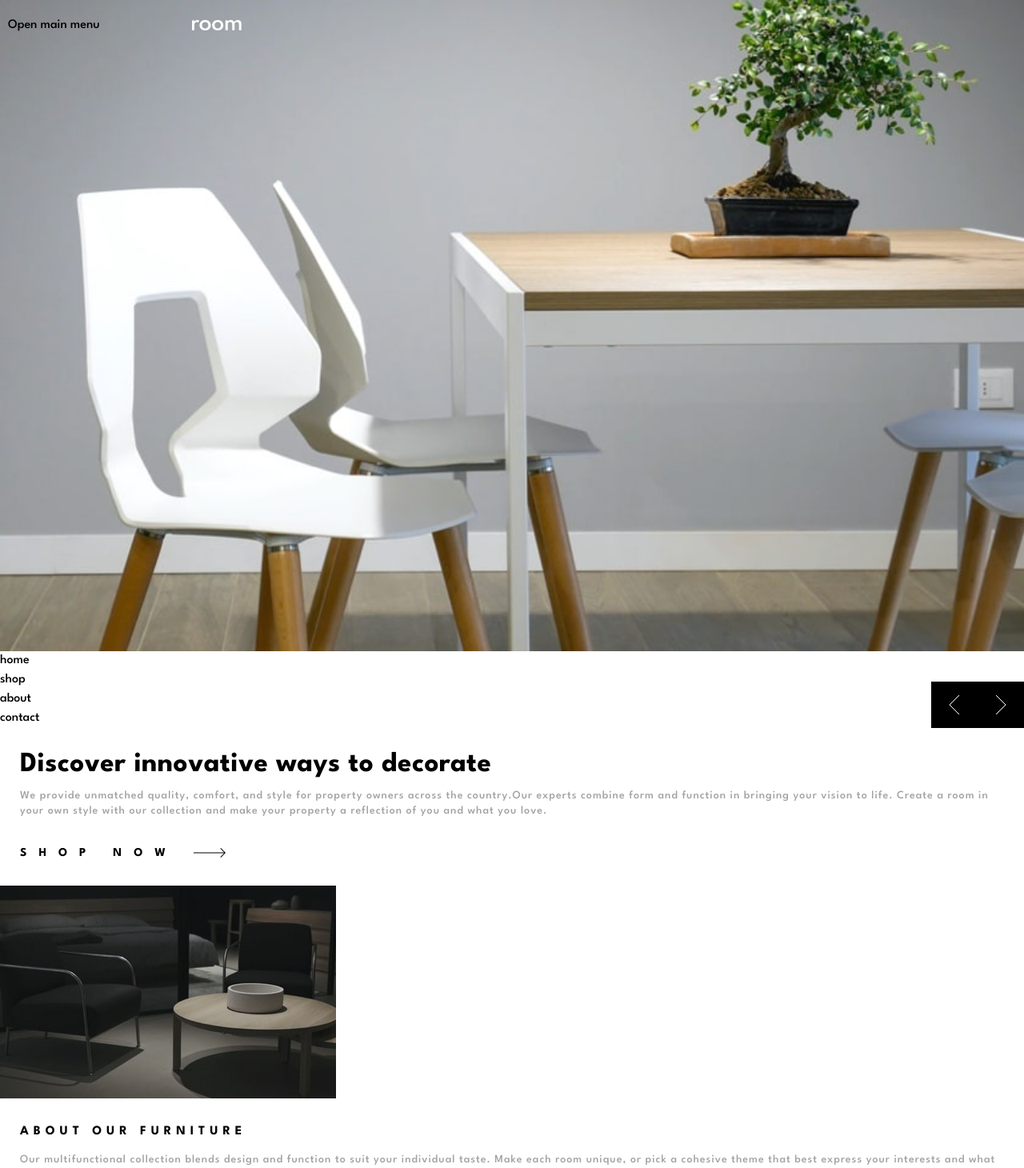
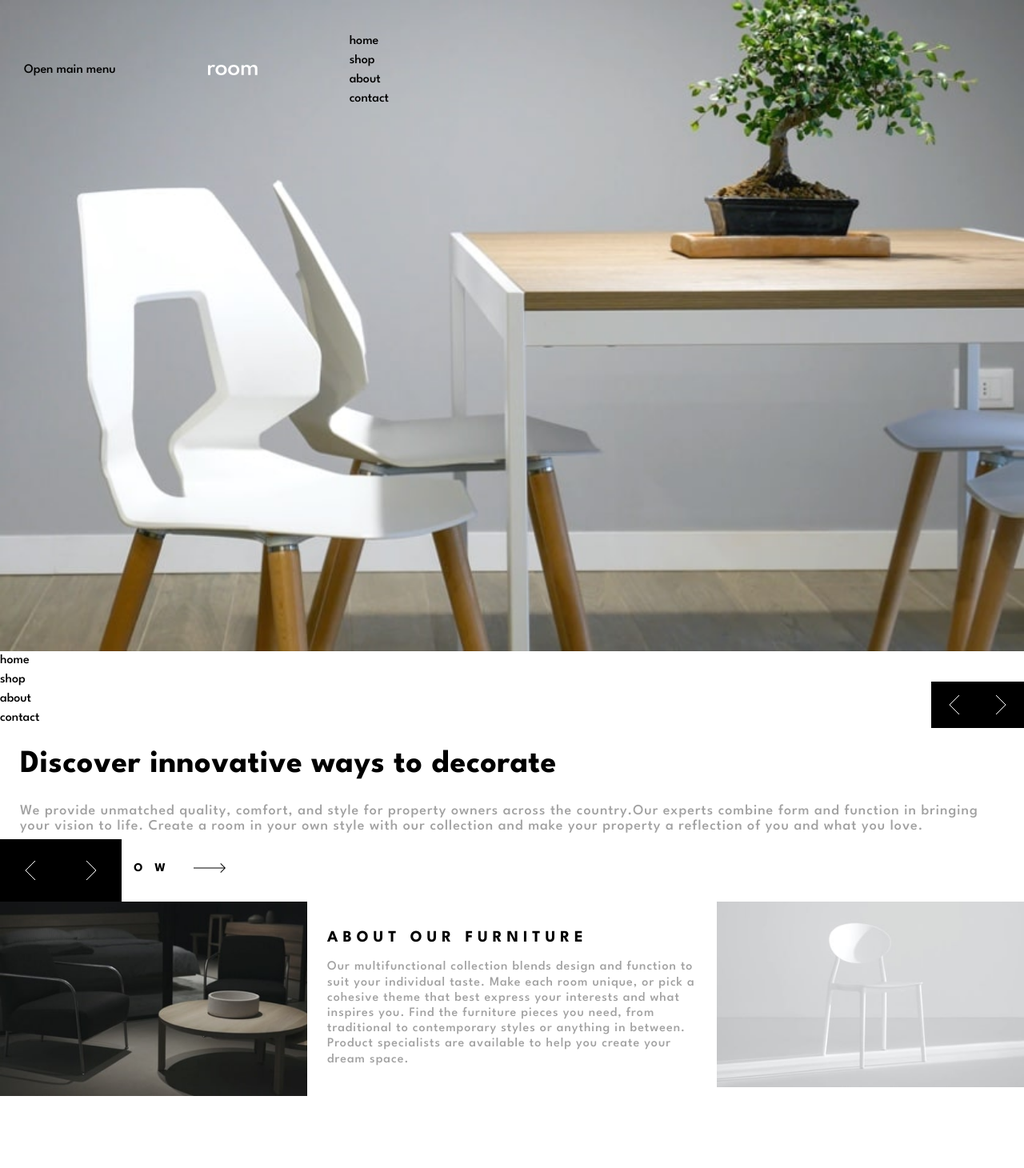
Before and after one commit to ramz04/Room-Homepage-Website, a React (Vite) app: page / in a window 1280 px wide. Shown: the top 1460 px of the page at 80% size. After the commit the page ends 1370 px from the top, so only its background shows below. Built offline with nearby package versions, Linux system fonts and the light colour scheme.

Commit message:
Added Nav Menu Desktop Page

```diff
--- a/package.json
+++ b/package.json
@@ -14,6 +14,7 @@
     "postcss": "^8.4.23",
     "react": "^18.2.0",
     "react-dom": "^18.2.0",
+    "react-icons": "^4.8.0",
     "tailwindcss": "^3.3.2"
   },
   "devDependencies": {
--- a/src/App.jsx
+++ b/src/App.jsx
@@ -25,7 +25,7 @@ function App() {
 
   const prevSlide = () => {
     const currentSlide = index === 0
-    const newSlide = currentSlide ? data.length - 1 : currentSlide - 1
+    const newSlide = currentSlide ? data.length - 1 : index - 1
     setIndex(newSlide)
   }
 
@@ -38,15 +38,15 @@ function App() {
 
 
   return (
-    <div className="App">
-        <section className="hero">
-          <div className="hero--main-page">
+    <div className="App md:h-screen md:flex md:flex-col">
+        <section className="hero md:flex md:basis-3/5">
+          <div className="hero--main-page md:basis-3/5">
             <picture>
               <source media="(min-width:1024px)" srcSet={imgDesktop[index]}/>
-              <img src={imgMobile[index]} alt="" className='hero--main-page--img'/>
+              <img src={imgMobile[index]} alt="" className='hero--main-page--img md:h-[450px] lg:h-full'/>
             </picture>
             <div className='hero--nav'>
-              <div className='hero--nav-menu'>
+              <div className='hero--nav-menu md:hidden'>
                 <button
                 className="relative w-10 h-10 text-gray-500 bg-gray rounded-sm focus:outline-none"
                 onClick={() => setDrawer(!drawer)}>
@@ -71,6 +71,14 @@ function App() {
                 </button>
               </div>
               <img src={logo} alt='Logo' className='' />
+              <div>
+              <ul className='hidden md:flex w-full justify-end py-[25px] px-6 text-white font-bold md:font-normal text-lg md:gap-12 gap-6'>
+                  <li className='nav--item relative'><a href="#">home</a></li>
+                  <li className='nav--item relative'><a href="#">shop</a></li>
+                  <li className='nav--item relative'><a href="#">about</a></li>
+                  <li className='nav--item relative'><a href="#">contact</a></li>
+              </ul>
+              </div>
             </div>
             <div aria-checked={!drawer} className="fixed aria-checked:-translate-y-[100%] inset-0 bg-black bg-opacity-75 ease-in-out transition-transform duration-400">
               <div aria-checked={!drawer} className="absolute top-0 md:hidden right-0  left-0 transition-transform duration-500 z-50 ease-in-out bg-white aria-checked:-translate-y-[100%] flex flex-col gap-y-7">
@@ -82,28 +90,32 @@ function App() {
                 </ul>
               </div>
             </div>
-            <div className='hero--slide'>
+            <div className='hero--slide md:hidden'>
                 <button onClick={prevSlide}><img src={angle_left} alt="Slider Left" className='hero--slide-item' /></button>
                 <button onClick={nextSlide}><img src={angle_right} alt="Slider Right" className='hero--slide-item'/></button>
             </div>
 
           </div>
-          <div className="hero--discover">
+          <div className="hero--discover md:basis-2/5 md:p-[6rem]">
             <h1>{data[index].header}</h1>
             <p>
               {data[index].content}
             </p>
-            <div className='hover:text-gray-500 group'>
+            <div className='hover:text-gray-500 hero--shop group'>
               Shop now
               <img src={arrow} alt='Arrow' className='group-hover:invert-[.50] group-hover:ml-[15px] transition-all duration-500 ease-in-out' />
+            </div>
+            <div className='hero--slide-desktop'>
+                <button  className='slider--btn' onClick={prevSlide}><svg width="14" height="24" xmlns="http://www.w3.org/2000/svg"><path d="M13 0L1 12l12 12" stroke="#FFF" fill="none"fillRule="evenodd"/></svg></button>
+                <button className='slider--btn'  onClick={nextSlide}><svg width="14" height="24" xmlns="http://www.w3.org/2000/svg"><path d="M1 0l12 12L1 24" stroke="#FFF" fill="none" fillRule="evenodd"/></svg></button>
             </div>
 
           </div>
         </section>
-        <section className="about">
-          <img className='about--img' src={dark} alt='About Dark' />
-          <div className='about--text'>
-            <h3>About our furniture</h3>
+        <section className="about md:basis-2/5">
+          <img src={dark} alt='About Dark'className='about--img md:w-full' />
+          <div className='about--text md:p-[4rem]'>
+            <h3 className=''>About our furniture</h3>
             <p>
             Our multifunctional collection blends design and function to suit your individual taste.
             Make each room unique, or pick a cohesive theme that best express your interests and what
@@ -112,7 +124,7 @@ function App() {
             </p>
 
           </div>
-          <img className='about--img' src={light} alt='About Light' />
+          <img className='about--img md:w-full' src={light} alt='About Light ' />
         </section>
     </div>
   )
--- a/src/index.css
+++ b/src/index.css
@@ -73,10 +73,6 @@ a {
     color: inherit;
   }
 
-.hero{
-
-}
-
 .hero--main-page{
     position: relative;
 }
@@ -88,6 +84,31 @@ a {
     display: flex;
     align-items: center;
     justify-content:center;
+}
+
+.hero--slide-desktop{
+    position: absolute;
+    bottom: 0;
+    left: 0;
+    align-items: center;
+    justify-content:center;
+    @apply hidden md:flex
+}
+
+.hero--slide-desktop button{
+    align-items: center;
+    height: auto;
+}
+
+.slider--btn{
+    padding: 27px 31px;
+    background-color: var(--Black);
+
+}
+
+.slider--btn:hover{
+    background-color: var(--Very-Dark-Gray);
+    transition: var(--Transition);
 }
 
 hero--slide button{
@@ -111,11 +132,29 @@ hero--slide button{
     top: 20px;
     right: 10px;
     left: 10px;
-
     display: flex;
     justify-content: flex-start;
     align-items: center;
     column-gap: 115px;
+    @apply md:top-[40px] md:inset-x-[30px];
+}
+
+.nav--item::after{
+    content: "";
+    position: absolute;
+    width: 100%;
+    transform: scaleX(0);
+    height: 2px;
+    bottom: -4px;
+    left: 0;
+    background-color: white;
+    transform-origin: bottom right;
+    transition: transform 0.4s ease-in-out;
+}
+
+.nav--item:hover::after{
+    transform: scaleX(1);
+    transform-origin: bottom left;
 }
 
 .hero--nav-menu{
@@ -129,7 +168,7 @@ hero--slide button{
 
 .hero--discover{
     padding: 30px 25px;
-
+    position: relative;
 }
 
 .hero--discover p {
@@ -138,6 +177,8 @@ hero--slide button{
     font-size: 14px;
     line-height: 1.2rem;
     color: var(--Dark-Gray);
+    @apply md:text-[18px] md:mt-8
+
 
 }
 
@@ -147,9 +188,11 @@ hero--slide button{
     line-height: 2rem;
     font-weight: 700;
 
+    @apply md:text-[40px]
+
 }
 
-.hero--discover div {
+.hero--shop {
     margin-top:2rem;
     text-transform: uppercase;
     letter-spacing: 15px;
@@ -165,10 +208,6 @@ hero--slide button{
     height: 12px;
 }
 
-.about{
-
-}
-
 .about--text{
     padding:30px 25px;
 }
@@ -178,6 +217,7 @@ hero--slide button{
     letter-spacing: 6px;
     text-transform: uppercase;
     font-weight:700;
+    @apply md:text-[20px];
 }
 
 .about--text p {
@@ -186,4 +226,15 @@ hero--slide button{
     font-size: 14px;
     line-height: 1.2rem;
     color: var(--Dark-Gray);
+    @apply md:text-[16px];
 }
+
+
+@media (min-width: 768px) {
+    .about {
+        display: grid;
+        grid-template-columns: 30% auto 30%;
+        height: 100%;
+        width: 100%;
+    }
+}
```
Also changed, not shown: 1 other file (tests, documents, lock files or other folders).
